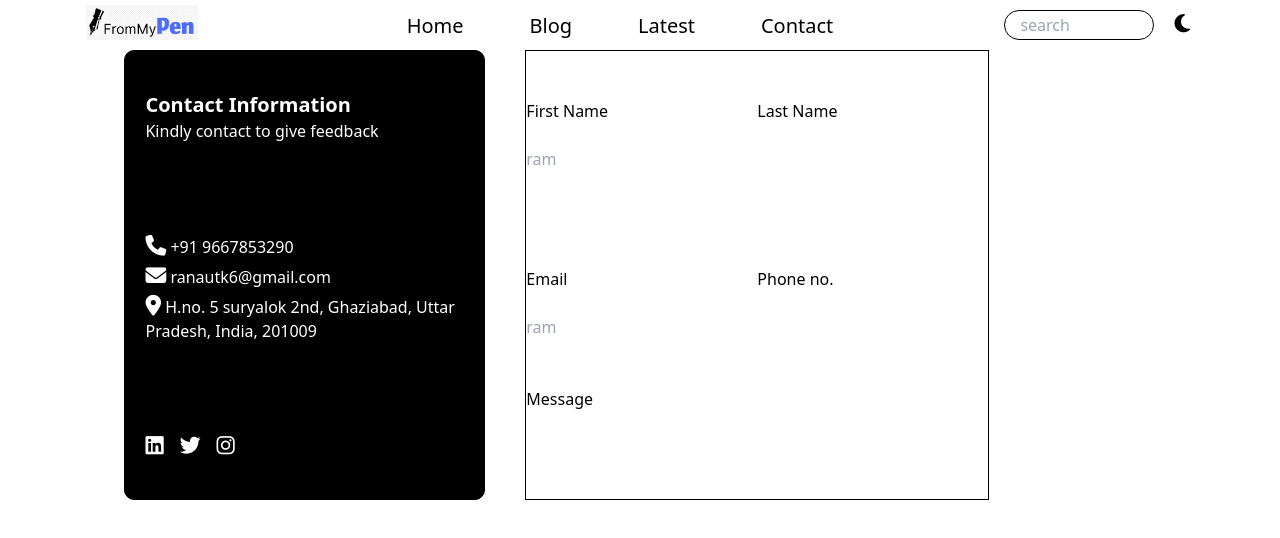
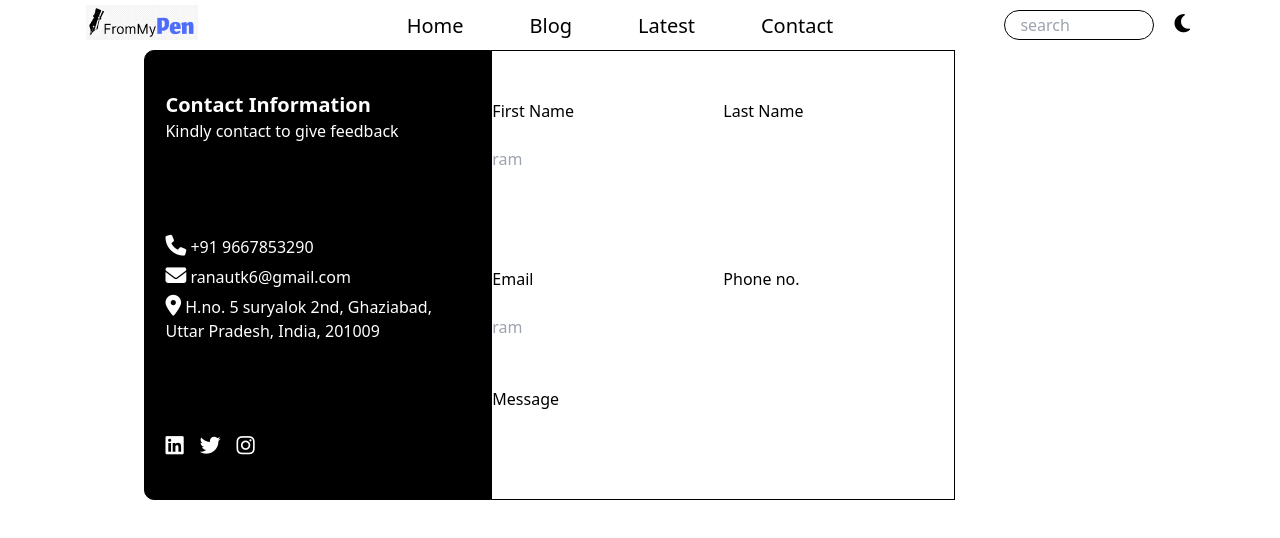
Before and after one commit to Kartik-Ranaut/From-My-Pen-Blog-app, a React (Create React App) app: page / in a window 1280 px wide. Both pictures are taken after a click on the link "Contact". Shown: the top 538 px of the page. Built offline with nearby package versions, Linux system fonts and the light colour scheme.

Commit message:
contact us section updated

```diff
--- a/src/index.css
+++ b/src/index.css
@@ -224,14 +224,16 @@ a{
     padding: 40px 20px;
     box-sizing: border-box;
     background-color: var(--text-color);
-    border-radius: 10px;
+    border-top-left-radius: 10px;
+    border-bottom-left-radius: 10px;
+
     color: var(--background-color);
 }
 table{
     width: 50%;
     height: 450px;
     border: 1px solid black;
-    margin-left: 40px;
+    border-radius: 10px;
 }
 .links a, .links i{
     background-color: inherit;
```
